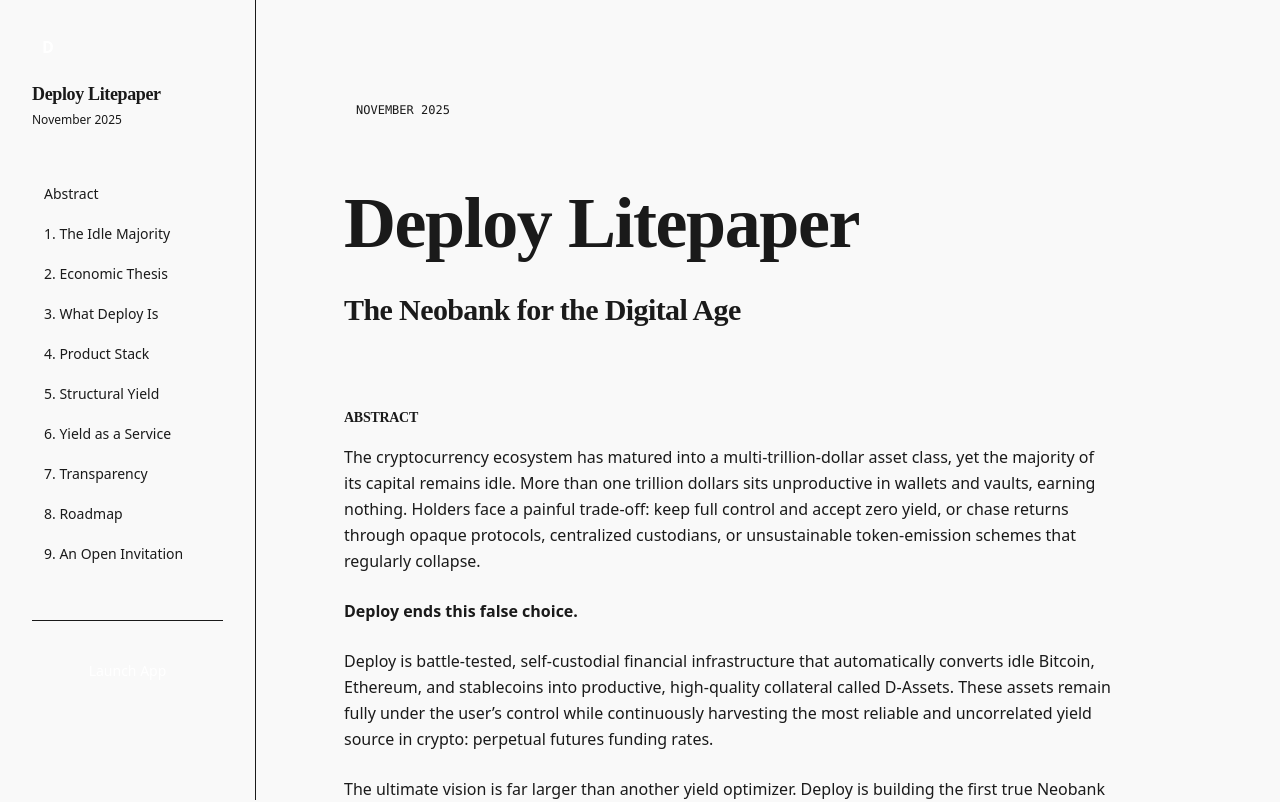
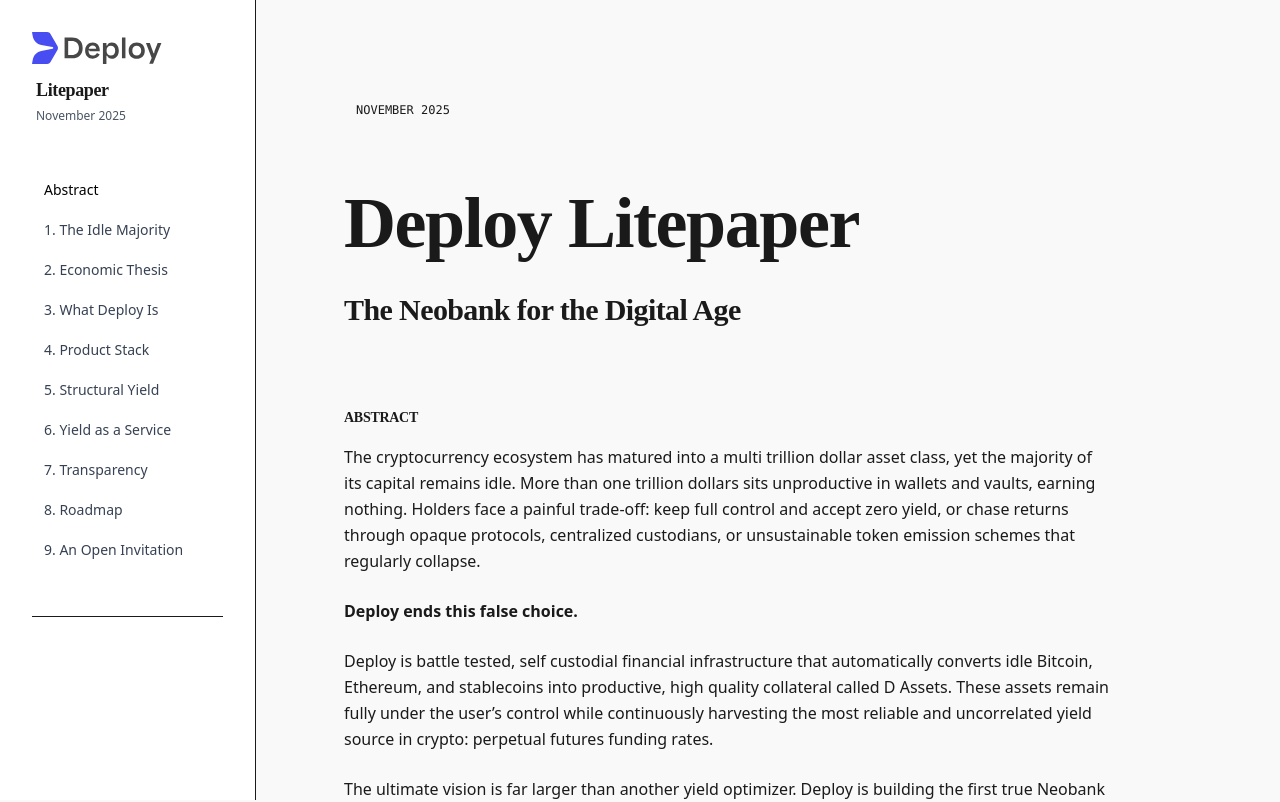
Before and after one commit to deb-pradhan/deploylitepaper, a React (Vite) app: page / in a window 1280 px wide. Shown: the top 802 px of the page. Built offline with nearby package versions, Linux system fonts and the light colour scheme.

Commit message:
Update logo, improve navigation, and remove unnecessary hyphens

```diff
--- a/index.html
+++ b/index.html
@@ -2,9 +2,10 @@
 <html lang="en">
   <head>
     <meta charset="UTF-8" />
-    <link rel="icon" type="image/svg+xml" href="/vite.svg" />
+    <link rel="icon" type="image/svg+xml" href="/favicon.svg" />
     <meta name="viewport" content="width=device-width, initial-scale=1.0" />
-    <title>litepaper</title>
+    <title>Deploy - The Neobank for the Digital Age</title>
+    <meta name="description" content="Deploy is battle-tested, self-custodial financial infrastructure that automatically converts idle Bitcoin, Ethereum, and stablecoins into productive, high-quality collateral called D-Assets." />
   </head>
   <body>
     <div id="root"></div>
--- a/src/components/EconomicThesis.jsx
+++ b/src/components/EconomicThesis.jsx
@@ -9,7 +9,7 @@
                     History provides the clearest lens for understanding the future of money.
                 </p>
                 <p className="mb-6">
-                    During the Wildcat Banking era of the 19th-century United States, hundreds of private banks issued their own paper notes. Savvy citizens quickly learned to hoard gold and silver while spending the depreciating paper in daily commerce. Sir Thomas Gresham’s 16th-century observation was proven once again: <strong>bad money drives out good.</strong>
+                    During the Wildcat Banking era of the 19th century United States, hundreds of private banks issued their own paper notes. Savvy citizens quickly learned to hoard gold and silver while spending the depreciating paper in daily commerce. Sir Thomas Gresham’s 16th century observation was proven once again: <strong>bad money drives out good.</strong>
                 </p>
                 <p className="mb-6">
                     Crypto is recreating the same dynamic, only in reverse.
@@ -43,23 +43,48 @@
                 </div>
 
                 <p className="mb-12">
-                    Deploy exists to make this strategy not just possible but automatic, productive, and available to everyone from retail holders to sovereign-scale institutions.
+                    Deploy exists to make this strategy not just possible but automatic, productive, and available to everyone from retail holders to sovereign scale institutions.
                 </p>
 
                 {/* Diagram 1: The Deploy Neobank Flow */}
-                <figure className="my-12 p-4 md:p-8 border border-paper-border rounded bg-white overflow-x-auto max-w-full">
-                    <div className="flex flex-col md:flex-row items-center justify-between gap-4 min-w-[600px]">
-                        <div className="p-6 border border-black rounded text-center w-40 h-24 flex items-center justify-center font-medium">User<br />Wealth</div>
-                        <div className="h-8 w-px bg-black md:h-px md:w-12 shrink-0"></div>
-                        <div className="p-6 border-2 border-black rounded text-center w-40 h-24 flex items-center justify-center font-bold shadow-[4px_4px_0px_0px_rgba(0,0,0,1)]">Deploy<br />Protocol</div>
-                        <div className="h-8 w-px bg-black md:h-px md:w-12 shrink-0"></div>
-                        <div className="p-6 border border-black bg-gray-50 rounded text-center w-40 h-24 flex items-center justify-center">D-Asset<br />Collateral</div>
-                        <div className="h-8 w-px bg-black md:h-px md:w-12 shrink-0"></div>
-                        <div className="p-6 border border-black rounded text-center w-40 h-24 flex items-center justify-center">Neobank<br />Interface</div>
-                        <div className="h-8 w-px bg-black md:h-px md:w-12 shrink-0"></div>
-                        <div className="p-6 border border-black rounded text-center w-40 h-24 flex items-center justify-center">Everyday<br />Commerce</div>
-                    </div>
-                    <figcaption className="text-center text-sm text-paper-muted mt-8 font-medium">Figure 1: The Deploy Neobank Flow</figcaption>
+                <figure className="my-12 border border-paper-border rounded bg-white overflow-hidden">
+                    <svg viewBox="0 0 600 140" className="w-full h-auto font-sans bg-white" role="img" aria-labelledby="diagramTitle">
+                        <title id="diagramTitle">The Deploy Neobank Flow Diagram</title>
+
+                        <defs>
+                            <marker id="arrowhead" markerWidth="10" markerHeight="7" refX="9" refY="3.5" orient="auto">
+                                <polygon points="0 0, 10 3.5, 0 7" fill="#1A1A1A" />
+                            </marker>
+                        </defs>
+
+                        {/* Step 1: Idle Assets */}
+                        <g transform="translate(20, 30)">
+                            <rect x="0" y="0" width="140" height="80" rx="4" fill="white" stroke="#1A1A1A" strokeWidth="1.5" />
+                            <text x="70" y="35" textAnchor="middle" fontSize="14" fontWeight="bold" fill="#1A1A1A">Idle Assets</text>
+                            <text x="70" y="55" textAnchor="middle" fontSize="11" fill="#666">BTC, ETH, USD</text>
+                        </g>
+
+                        {/* Arrow 1 */}
+                        <line x1="160" y1="70" x2="190" y2="70" stroke="#1A1A1A" strokeWidth="1.5" markerEnd="url(#arrowhead)" />
+
+                        {/* Step 2: Deploy Protocol */}
+                        <g transform="translate(200, 20)">
+                            <rect x="0" y="0" width="160" height="100" rx="4" fill="#1A1A1A" stroke="#1A1A1A" strokeWidth="1.5" />
+                            <text x="80" y="45" textAnchor="middle" fontSize="15" fontWeight="bold" fill="white">Deploy Protocol</text>
+                            <text x="80" y="65" textAnchor="middle" fontSize="11" fill="#CCC">Yield & Collateral</text>
+                        </g>
+
+                        {/* Arrow 2 */}
+                        <line x1="360" y1="70" x2="390" y2="70" stroke="#1A1A1A" strokeWidth="1.5" markerEnd="url(#arrowhead)" />
+
+                        {/* Step 3: Neobank */}
+                        <g transform="translate(400, 30)">
+                            <rect x="0" y="0" width="140" height="80" rx="4" fill="white" stroke="#1A1A1A" strokeWidth="1.5" />
+                            <text x="70" y="35" textAnchor="middle" fontSize="14" fontWeight="bold" fill="#1A1A1A">Neobank</text>
+                            <text x="70" y="55" textAnchor="middle" fontSize="11" fill="#666">Spend, Borrow, Save</text>
+                        </g>
+                    </svg>
+                    <figcaption className="text-center text-sm text-paper-muted p-4 border-t border-paper-border font-medium">Figure 1: The Deploy Neobank Flow</figcaption>
                 </figure>
             </div>
         </Section>
--- a/src/components/Hero.jsx
+++ b/src/components/Hero.jsx
@@ -19,19 +19,19 @@
             <div className="mt-8">
                 <h3 className="text-sm font-bold uppercase tracking-wider mb-4">Abstract</h3>
                 <p className="text-paper-text leading-relaxed max-w-3xl mb-6">
-                    The cryptocurrency ecosystem has matured into a multi-trillion-dollar asset class, yet the majority of its capital remains idle. More than one trillion dollars sits unproductive in wallets and vaults, earning nothing. Holders face a painful trade-off: keep full control and accept zero yield, or chase returns through opaque protocols, centralized custodians, or unsustainable token-emission schemes that regularly collapse.
+                    The cryptocurrency ecosystem has matured into a multi trillion dollar asset class, yet the majority of its capital remains idle. More than one trillion dollars sits unproductive in wallets and vaults, earning nothing. Holders face a painful trade-off: keep full control and accept zero yield, or chase returns through opaque protocols, centralized custodians, or unsustainable token emission schemes that regularly collapse.
                 </p>
                 <p className="text-paper-text leading-relaxed max-w-3xl mb-6">
                     <strong>Deploy ends this false choice.</strong>
                 </p>
                 <p className="text-paper-text leading-relaxed max-w-3xl mb-6">
-                    Deploy is battle-tested, self-custodial financial infrastructure that automatically converts idle Bitcoin, Ethereum, and stablecoins into productive, high-quality collateral called D-Assets. These assets remain fully under the user’s control while continuously harvesting the most reliable and uncorrelated yield source in crypto: perpetual futures funding rates.
+                    Deploy is battle tested, self custodial financial infrastructure that automatically converts idle Bitcoin, Ethereum, and stablecoins into productive, high quality collateral called D Assets. These assets remain fully under the user’s control while continuously harvesting the most reliable and uncorrelated yield source in crypto: perpetual futures funding rates.
                 </p>
                 <p className="text-paper-text leading-relaxed max-w-3xl mb-6">
                     The ultimate vision is far larger than another yield optimizer. Deploy is building the first true Neobank of the crypto era, a universal financial layer where individuals and institutions never need to sell their superior assets to live, spend, borrow, or grow wealth. Hold value in Bitcoin and Ethereum. Hold debt and daily spending power in DUSD, the yield-bearing stablecoin that finally makes “inferior money” work for you instead of against you.
                 </p>
                 <p className="text-paper-text leading-relaxed max-w-3xl">
-                    This is not speculation. This is infrastructure that has already survived five years of extreme market cycles, delivered positive returns during every crash, and attracted high-net-worth individuals, family offices, and hedge funds with fifteen million dollars in deposits and zero liquidations.
+                    This is not speculation. This is infrastructure that has already survived five years of extreme market cycles, delivered positive returns during every crash, and attracted high net worth individuals, family offices, and hedge funds with fifteen million dollars in deposits and zero liquidations.
                 </p>
 
                 <div className="mt-8 font-serif italic text-lg text-paper-accent">
--- a/src/components/Introduction.jsx
+++ b/src/components/Introduction.jsx
@@ -9,7 +9,7 @@
                     In 2025, decentralized finance possesses the most sophisticated financial primitives ever created: instant global settlement, programmable money, deep liquidity across thousands of assets. Yet capital efficiency remains shockingly low.
                 </p>
                 <p className="mb-6">
-                    More than 80 percent of all stablecoin supply earns zero yield. Tens of millions of Bitcoin and Ethereum holders watch their wealth appreciate in cold storage but rarely put it to work without accepting directional risk or surrendering custody. Institutions allocate cautiously, repelled by the recurring blowups of over-leveraged, self-looping stablecoin experiments.
+                    More than 80 percent of all stablecoin supply earns zero yield. Tens of millions of Bitcoin and Ethereum holders watch their wealth appreciate in cold storage but rarely put it to work without accepting directional risk or surrendering custody. Institutions allocate cautiously, repelled by the recurring blowups of over leveraged, self looping stablecoin experiments.
                 </p>
                 <p className="mb-6 font-bold">
                     Three structural failures keep the majority of capital idle.
--- a/src/components/Sidebar.jsx
+++ b/src/components/Sidebar.jsx
@@ -45,22 +45,22 @@
             {/* Mobile Toggle */}
             <button
                 onClick={toggleMenu}
-                className="lg:hidden fixed top-4 right-4 z-50 p-2 bg-paper-bg border border-paper-border rounded-md shadow-sm"
+                className="lg:hidden fixed top-4 right-4 z-50 p-2 bg-white/80 backdrop-blur-md border border-paper-border rounded-md shadow-sm"
             >
-                {isOpen ? <X size={24} /> : <Menu size={24} />}
+                {isOpen ? <X size={24} className="text-black" /> : <Menu size={24} className="text-black" />}
             </button>
 
             {/* Sidebar */}
             <nav className={clsx(
-                "w-64 h-screen fixed left-0 top-0 border-r border-paper-border bg-paper-bg p-8 overflow-y-auto transition-transform duration-300 z-40",
+                "w-64 h-screen fixed left-0 top-0 border-r border-paper-border bg-white/90 backdrop-blur-xl p-8 overflow-y-auto transition-transform duration-300 z-40",
                 isOpen ? "translate-x-0" : "-translate-x-full lg:translate-x-0"
             )}>
                 <div className="mb-12">
-                    <div className="w-8 h-8 bg-paper-accent rounded flex items-center justify-center mb-4">
-                        <span className="font-bold text-white">D</span>
+                    <div className="flex items-center gap-3 mb-3">
+                        <img src="/logo-full.svg" alt="Deploy" className="h-8 w-auto" />
                     </div>
-                    <h1 className="font-serif font-bold text-lg text-paper-text">Deploy Litepaper</h1>
-                    <p className="text-xs text-paper-muted mt-1">November 2025</p>
+                    <h1 className="font-serif font-bold text-lg text-paper-text pl-1">Litepaper</h1>
+                    <p className="text-xs text-gray-600 mt-1 pl-1">November 2025</p>
                 </div>
 
                 <ul className="space-y-1">
@@ -72,8 +72,8 @@
                                 className={clsx(
                                     "block py-2 px-3 text-sm rounded-md transition-colors",
                                     activeSection === item.id
-                                        ? "bg-paper-border text-paper-text font-medium"
-                                        : "text-paper-muted hover:text-paper-text hover:bg-paper-border/50"
+                                        ? "bg-paper-border text-black font-medium"
+                                        : "text-gray-700 hover:text-black hover:bg-paper-border/50"
                                 )}
                             >
                                 {item.label}
@@ -92,7 +92,7 @@
             {/* Overlay */}
             {isOpen && (
                 <div
-                    className="fixed inset-0 bg-black/20 backdrop-blur-sm z-30 lg:hidden"
+                    className="fixed inset-0 bg-white/10 backdrop-blur-md z-30 lg:hidden"
                     onClick={() => setIsOpen(false)}
                 />
             )}
```
Also changed, not shown: public/favicon.svg (added), public/logo-full.svg (added).
